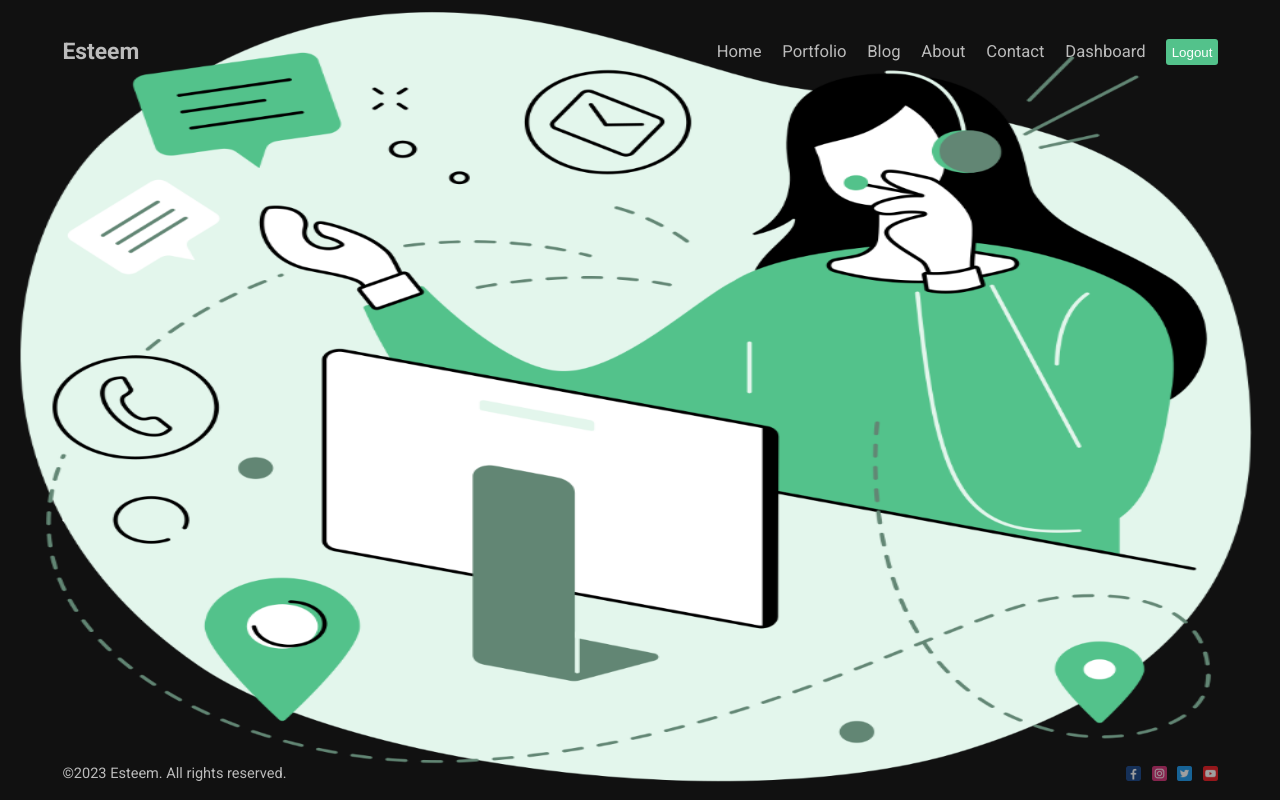
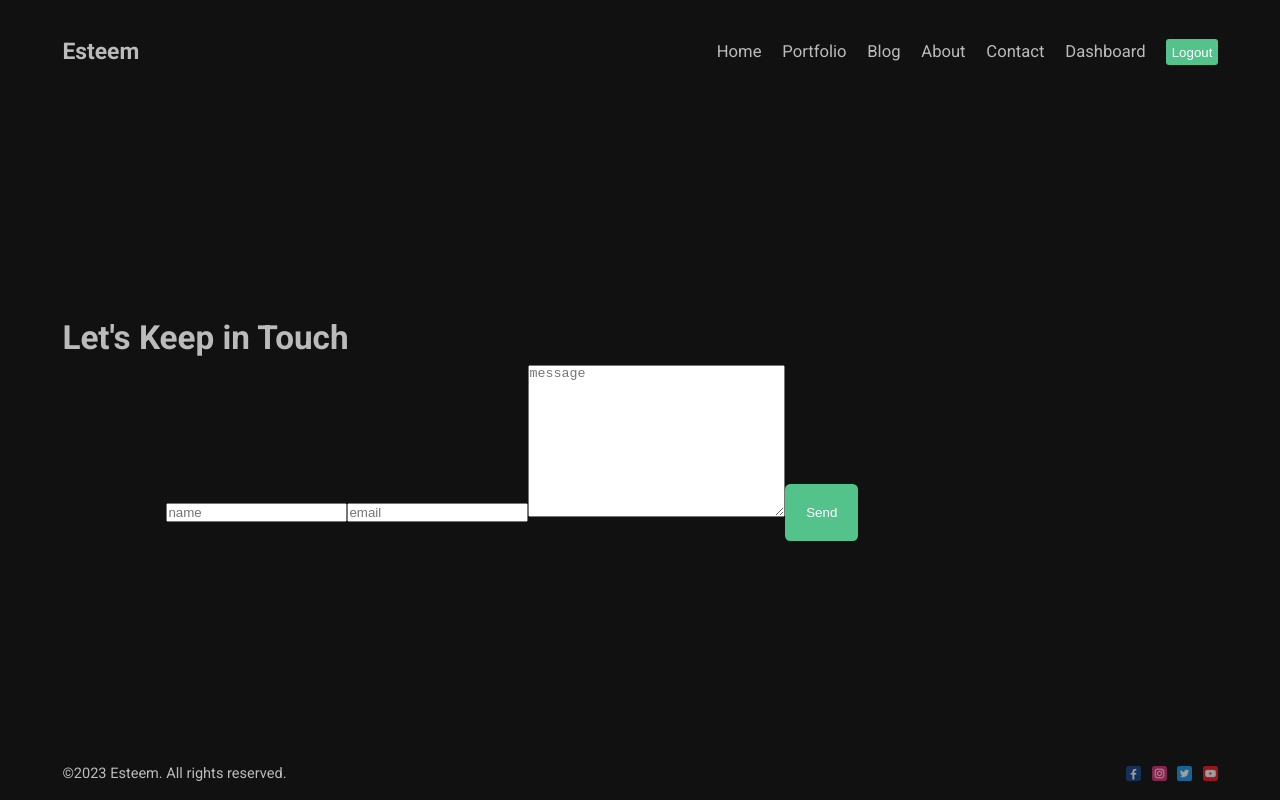
Before and after one commit to esteemayo/next_13, a Next.js app: page /contact in a window 1280 px wide. Built offline with nearby package versions, Linux system fonts and the light colour scheme.

Commit message:
fix: add styling

```diff
--- a/src/app/contact/page.module.scss
+++ b/src/app/contact/page.module.scss
@@ -0,0 +1,22 @@
+.container {
+  .title {
+  }
+
+  .content {
+    display: flex;
+    align-items: center;
+    gap: 10rem;
+
+    .imgContainer {
+      position: relative;
+    }
+
+    .form {
+      .input {
+      }
+
+      .textarea {
+      }
+    }
+  }
+}
```
